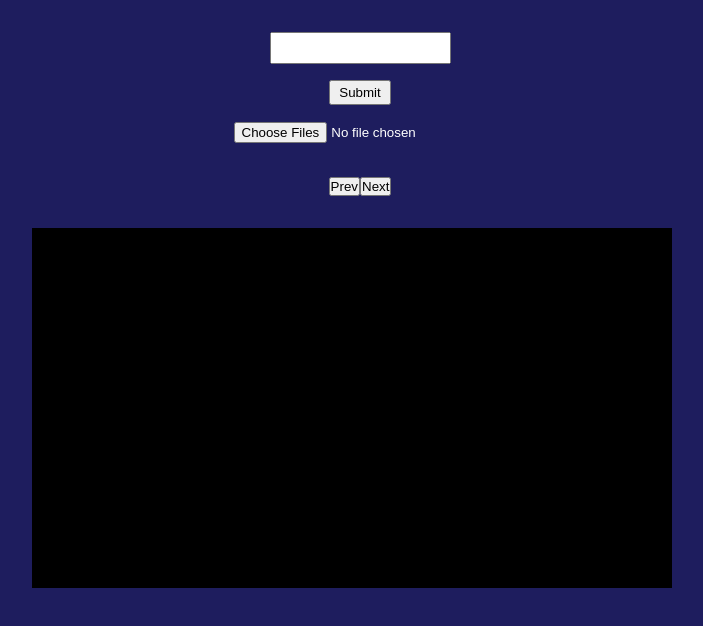
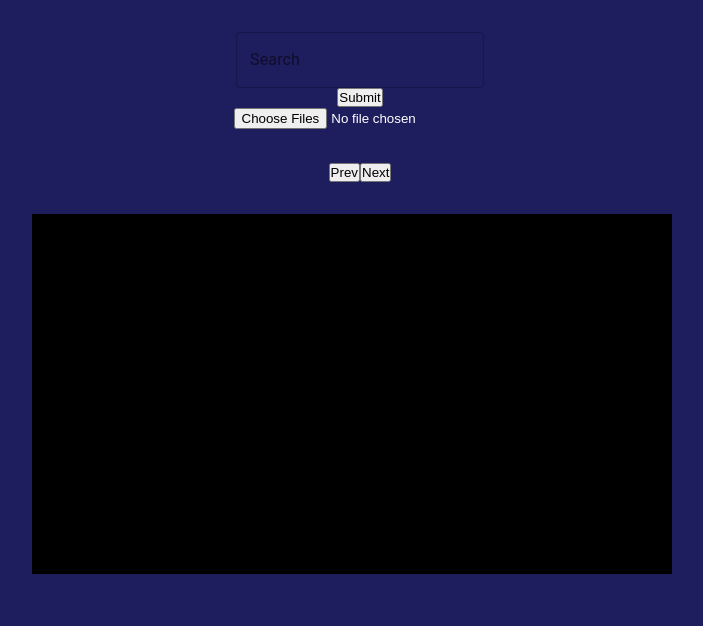
Before and after one commit to davecade/daves-karaoke-player, a React (Create React App) app: page / in a window 1280 px wide. Shown: the top 626 px of the page, without its empty margins (280-983 px from the left). Built offline with nearby package versions, Linux system fonts and the light colour scheme.

Commit message:
started mui

```diff
--- a/package.json
+++ b/package.json
@@ -3,6 +3,7 @@
   "version": "0.1.0",
   "private": true,
   "dependencies": {
+    "@material-ui/core": "^4.12.4",
     "@testing-library/jest-dom": "^5.16.4",
     "@testing-library/react": "^13.3.0",
     "@testing-library/user-event": "^13.5.0",
--- a/src/App.js
+++ b/src/App.js
@@ -2,6 +2,7 @@
 import React, { useEffect, useState } from "react";
 import ReactPlayer from "react-player";
 import SearchBar from "./components/SearchBar/SearchBar";
+import SearchBarMiu from "./components/SearchBarMui/SearchBarMiu";
 
 function App() {
     const [selectedFiles, setSelectedFiles] = useState([]);
@@ -66,11 +67,16 @@
 
     return (
         <div className="App">
-            <SearchBar
+            <SearchBarMiu
                 fileNames={getSelectedFilesNames()}
                 selectedFiles={selectedFiles}
                 handleQueue={handleQueue}
             />
+            {/* <SearchBar
+                fileNames={getSelectedFilesNames()}
+                selectedFiles={selectedFiles}
+                handleQueue={handleQueue}
+            /> */}
             <div className="input-container">
                 <input
                     className="input-file"
--- a/src/components/SearchBar/SearchBar.jsx
+++ b/src/components/SearchBar/SearchBar.jsx
@@ -1,4 +1,5 @@
 import React, {useState, useEffect, useCallback} from 'react'
+
 import './SearchBar.scss'
 
 const SearchBar = ({ fileNames, handleQueue, selectedFiles }) => {
--- /dev/null
+++ b/src/components/SearchBarMui/SearchBarMiu.jsx
@@ -0,0 +1,54 @@
+import React, {useState, useEffect, useCallback} from 'react'
+import Box from '@material-ui/core/Box';
+import TextField from '@material-ui/core/TextField';
+
+
+const SearchBarMiu = ({ fileNames, handleQueue, selectedFiles }) => {
+
+  const [ userSearch, setUserSearch ] = useState("")
+  const [ notFound, setNotFound ] = useState(false)
+
+  const playVideo = useCallback(() => {
+      const index = fileNames.findIndex( file => file.includes(userSearch))
+
+      if(index >= 0){
+          setNotFound(false)
+          handleQueue(selectedFiles[index])
+      } else {
+          setNotFound(true)
+      }
+  }, [handleQueue, fileNames, userSearch])
+
+  const downHandler = useCallback((e) => {
+      if(e.key === 'Enter'){
+          playVideo()
+      }
+  }, [playVideo]);
+
+  useEffect(() => {
+      window.addEventListener("keydown", downHandler);
+      return () => {
+        window.removeEventListener("keydown", downHandler);
+      };
+    }, [userSearch, downHandler]);
+
+  return (
+    <>
+      <Box
+        sx={{
+          '& > :not(style)': { m: 1, width: '25ch' },
+        }}
+        noValidate
+        autoComplete="off"
+      >
+        <TextField id="outlined-basic" label="Search" variant='outlined' style={{outlineColor: "green"}} onChange={(e) =>{
+              setUserSearch(e.target.value.toLowerCase())
+          }} />
+      </Box>
+      <div>{notFound ? "Not Found" : ""}</div>
+       <button onClick={playVideo}>Submit</button>
+    </>
+  );
+}
+
+export default SearchBarMiu
```
Also changed, not shown: 1 other file (tests, documents, lock files or other folders).
